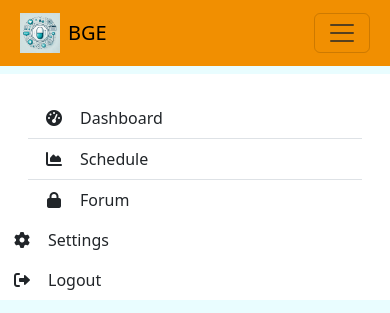
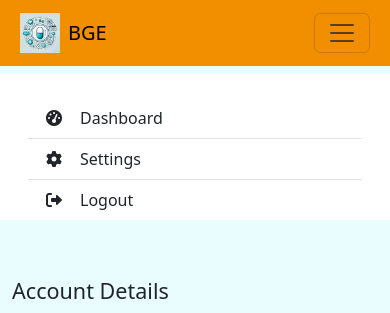
Before and after one commit to kaphelps33/BGE, a Flask app: page /settings in a window 390 px wide. Shown: the top 313 px of the page. Run offline with Flask 3, Linux system fonts and the light colour scheme; the visitor is signed in with stand-in values (Sample User, id 1); some libraries are stand-ins or nearby versions.

Commit message:
minor updates

```diff
--- a/app/templates/dashboard/settings.html
+++ b/app/templates/dashboard/settings.html
@@ -12,7 +12,7 @@
         <main class="col-lg-9 col-md-8 mr-3" style="margin-top: 58px;">
             <div class="row align-items-center">
                 <!-- Profile Image -->
-                <div class="col-md-4 text-center">
+                <!-- <div class="col-md-4 text-center">
                     <div class="profile-img">
                         <img src="{{ url_for('static', filename='images/profile_placeholder.png') }}"
                             class="rounded-circle img-fluid" alt="Profile Image">
@@ -21,7 +21,8 @@
                         <label for="profileImageUpload" class="btn btn-light btn-sm mt-2">Click to change
                             photo</label>
                     </div>
-                </div>
+                </div> -->
+                <!-- Profile Image -->
 
                 <!-- Account Details -->
                 <div class="col-md-8">
--- a/app/templates/dashboard/sidebar.html
+++ b/app/templates/dashboard/sidebar.html
@@ -7,24 +7,29 @@
           aria-current="true">
           <i class="fas fa-tachometer-alt fa-fw me-3"></i><span>Dashboard</span>
         </a>
-        <a href="{{ url_for('dash.schedule') }}" class="list-group-item list-group-item-action py-2 ripple">
+        <!-- <a href="{{ url_for('dash.schedule') }}" class="list-group-item list-group-item-action py-2 ripple">
           <i class="fas fa-chart-area fa-fw me-3"></i><span>Schedule</span>
         </a>
         <a href="{{ url_for('dash.forum') }}" class="list-group-item list-group-item-action py-2 ripple">
           <i class="fas fa-lock fa-fw me-3"></i><span>Forum</span>
+        </a> -->
+        <a href="{{ url_for('dash.settings') }}" class="list-group-item list-group-item-action py-2 ripple">
+          <i class="fas fa-cog fa-fw me-3"></i><span>Settings</span>
+        </a>
+        <a href="{{ url_for('auth.logout') }}" class="list-group-item list-group-item-action py-2 ripple">
+          <i class="fas fa-sign-out-alt fa-fw me-3"></i><span>Logout</span>
         </a>
       </div>
     </div>
-
     <!-- Spacer -->
-    <div class="mt-auto">
+    <!-- <div class="mt-auto">
       <a href="{{ url_for('dash.settings') }}" class="list-group-item list-group-item-action py-2 ripple">
         <i class="fas fa-cog fa-fw me-3"></i><span>Settings</span>
       </a>
       <a href="{{ url_for('auth.logout') }}" class="list-group-item list-group-item-action py-2 ripple">
         <i class="fas fa-sign-out-alt fa-fw me-3"></i><span>Logout</span>
       </a>
-    </div>
+    </div> -->
   </div>
 </nav>
 <!-- Sidebar -->
```
